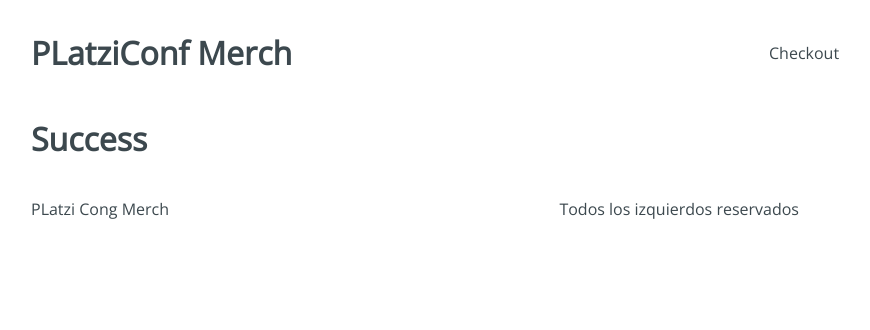
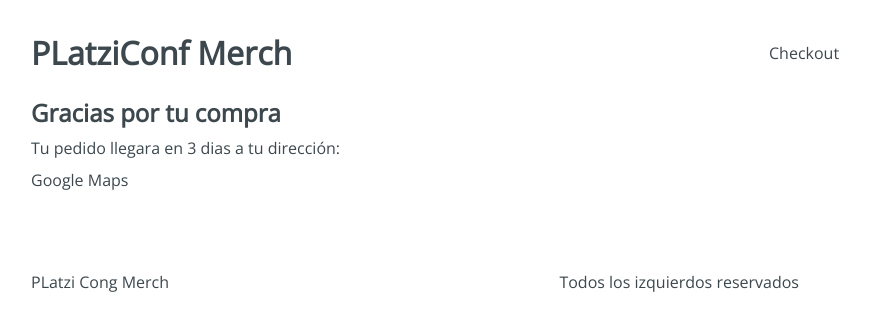
Before and after one commit to CodeJasper/Shop_test, a React app: page /checkout/success in a window 1280 px wide. Shown: the top 330 px of the page, without its empty margins (225-1095 px from the left). Built offline with nearby package versions, Linux system fonts and the light colour scheme.

Commit message:
add payment section and success section

```diff
--- a/src/containers/Payment.jsx
+++ b/src/containers/Payment.jsx
@@ -1,7 +1,16 @@
 import React from 'react';
+import '../styles/components/Payment.css';
 
 export default function Payment(){
   return (
-    <h1>Payment</h1>
+    <div className="Payment">
+      <div className="Payment-content">
+        <h3>Resument del pedido:</h3>
+        <div className="Payment-button">
+          Boton de pago con Paypal
+        </div>
+      </div>
+      <div />
+    </div>
   )
 }
--- a/src/containers/Success.jsx
+++ b/src/containers/Success.jsx
@@ -1,7 +1,16 @@
 import React from 'react';
+import '../styles/components/Success.css';
 
 export default function Success(){
   return (
-    <h1>Success</h1>
+    <div className="Success">
+      <div className="Success-content">
+        <h2>Gracias por tu compra</h2>
+        <span>Tu pedido llegara en 3 dias a tu dirección:</span>
+        <div className="Success-map">
+          Google Maps
+        </div>
+      </div>
+    </div>
   )
 }
```
